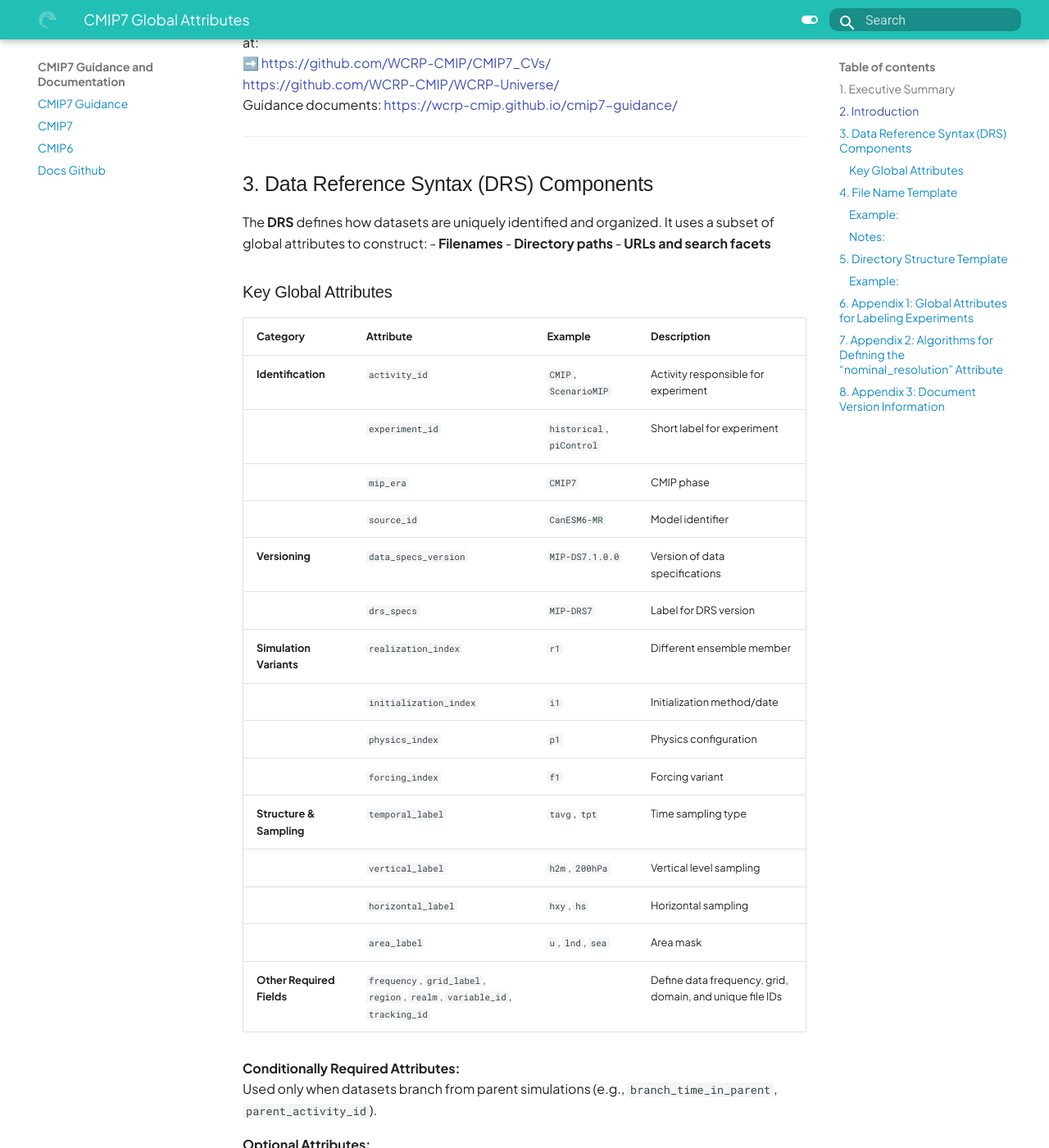
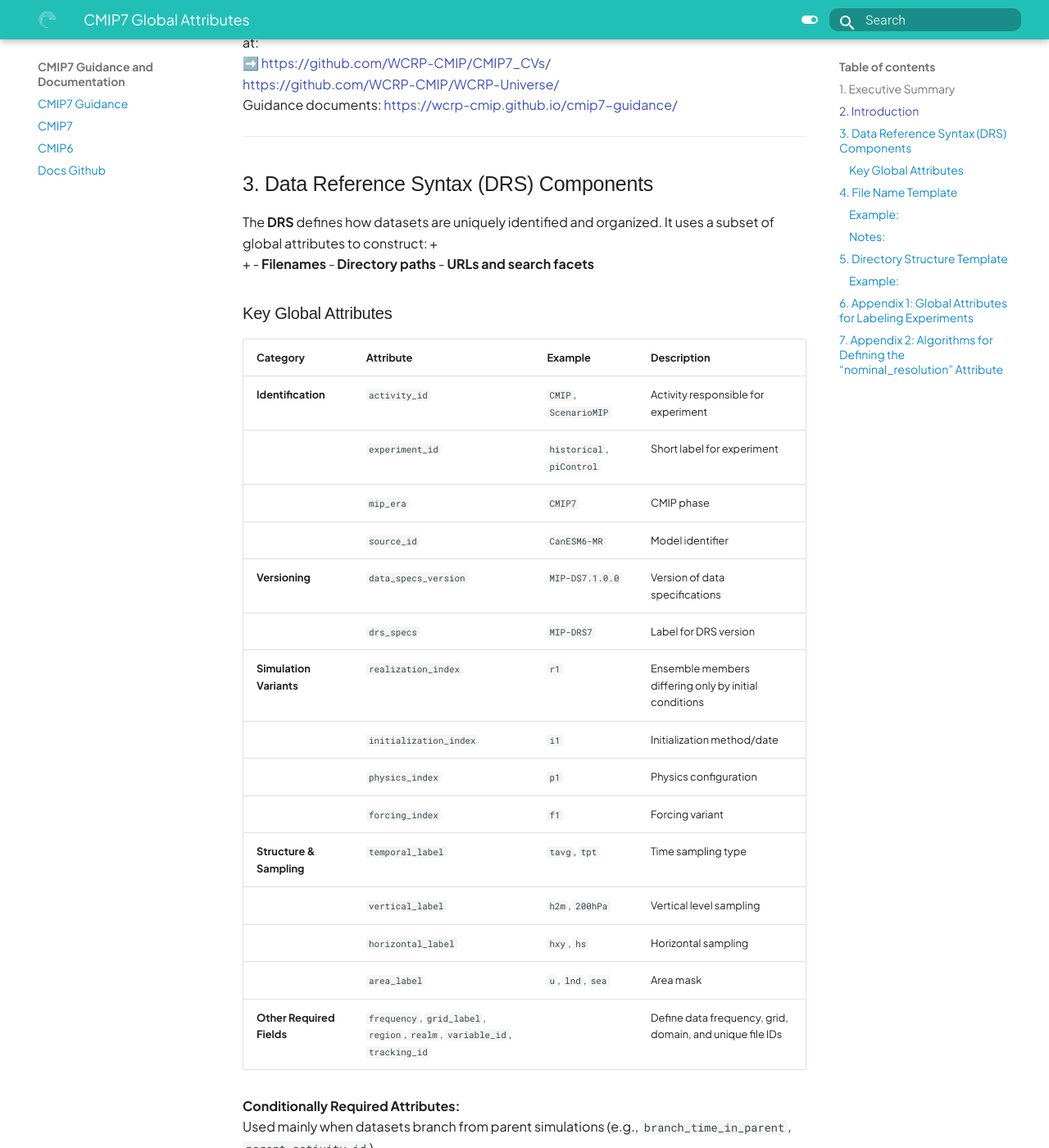
Before and after one commit to WCRP-CMIP/cmip7-guidance, an MkDocs documentation site: the page built from docs/CMIP7/global_attributes.md, in a window 1280 px wide and 1400 px high, scrolled down 1194 px. Shown: the whole window at 82% size. Built offline with MkDocs 1.6.1 and Material for MkDocs 9.7.7, drawn with Linux system fonts in a browser that asks for light colours; some web fonts are replaced; some of the changed text lies outside the part shown.

Commit message:
Apply suggestions from code review

```diff
--- a/docs/CMIP7/global_attributes.md
+++ b/docs/CMIP7/global_attributes.md
@@ -50,7 +50,8 @@
 ## 3. Data Reference Syntax (DRS) Components
 
 The **DRS** defines how datasets are uniquely identified and organized. It uses a subset of global attributes to construct:
-- **Filenames**
++
++ - **Filenames**
 - **Directory paths**
 - **URLs and search facets**
 
@@ -64,7 +65,7 @@
 | | `source_id` | `CanESM6-MR` | Model identifier |
 | **Versioning** | `data_specs_version` | `MIP-DS7.1.0.0` | Version of data specifications |
 | | `drs_specs` | `MIP-DRS7` | Label for DRS version |
-| **Simulation Variants** | `realization_index` | `r1` | Different ensemble member |
+| **Simulation Variants** | `realization_index` | `r1` | Ensemble members differing only by initial conditions |
 | | `initialization_index` | `i1` | Initialization method/date |
 | | `physics_index` | `p1` | Physics configuration |
 | | `forcing_index` | `f1` | Forcing variant |
@@ -75,7 +76,7 @@
 | **Other Required Fields** | `frequency`, `grid_label`, `region`, `realm`, `variable_id`, `tracking_id` |  | Define data frequency, grid, domain, and unique file IDs |
 
 **Conditionally Required Attributes:**
-Used only when datasets branch from parent simulations (e.g., `branch_time_in_parent`, `parent_activity_id`).
+Used mainly when datasets branch from parent simulations (e.g., `branch_time_in_parent`, `parent_activity_id`).
 
 **Optional Attributes:**
 Provide additional context (e.g., `experiment`, `institution`, `license`, `source`, `title`, `variant_info`).
@@ -137,19 +138,3 @@
 
 The `nominal_resolution` describes approximate horizontal grid spacing (e.g., `"1 km"`, `"250 km"`).
 It is computed using a standard algorithm (updated from CMIP6 Appendix 2) that ensures consistent comparison of model resolutions across CMIP7 datasets.
-
----
-
-## 8. Appendix 3: Document Version Information
-
-- **Document Version:** v1.0
-- **Publication Date:** 6 October 2025
-- **DOI:** [10.5281/zenodo.17250297](https://doi.org/10.5281/zenodo.17250297)
-- **Maintained by:** WCRP CMIP7 CV TT Team
-- **Reference CV Repository:** [CMIP7_CVs GitHub](https://github.com/WCRP-CMIP/CMIP7_CVs)
-
----
-
-**For further guidance and updates:**
-Visit the CMIP7 documentation portal:
-🔗 [https://wcrp-cmip.github.io/cmip7-guidance/](https://wcrp-cmip.github.io/cmip7-guidance/)
```
